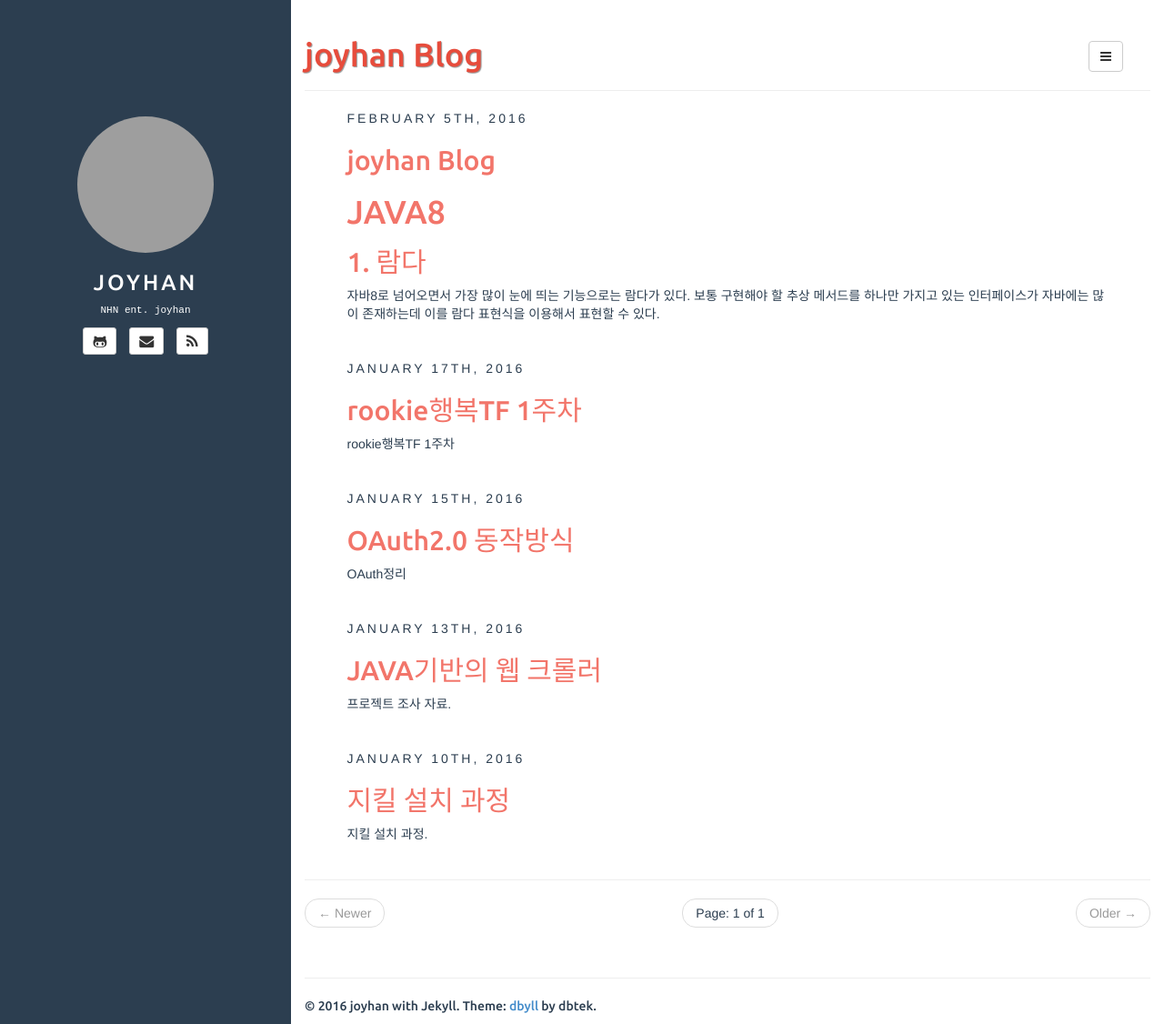
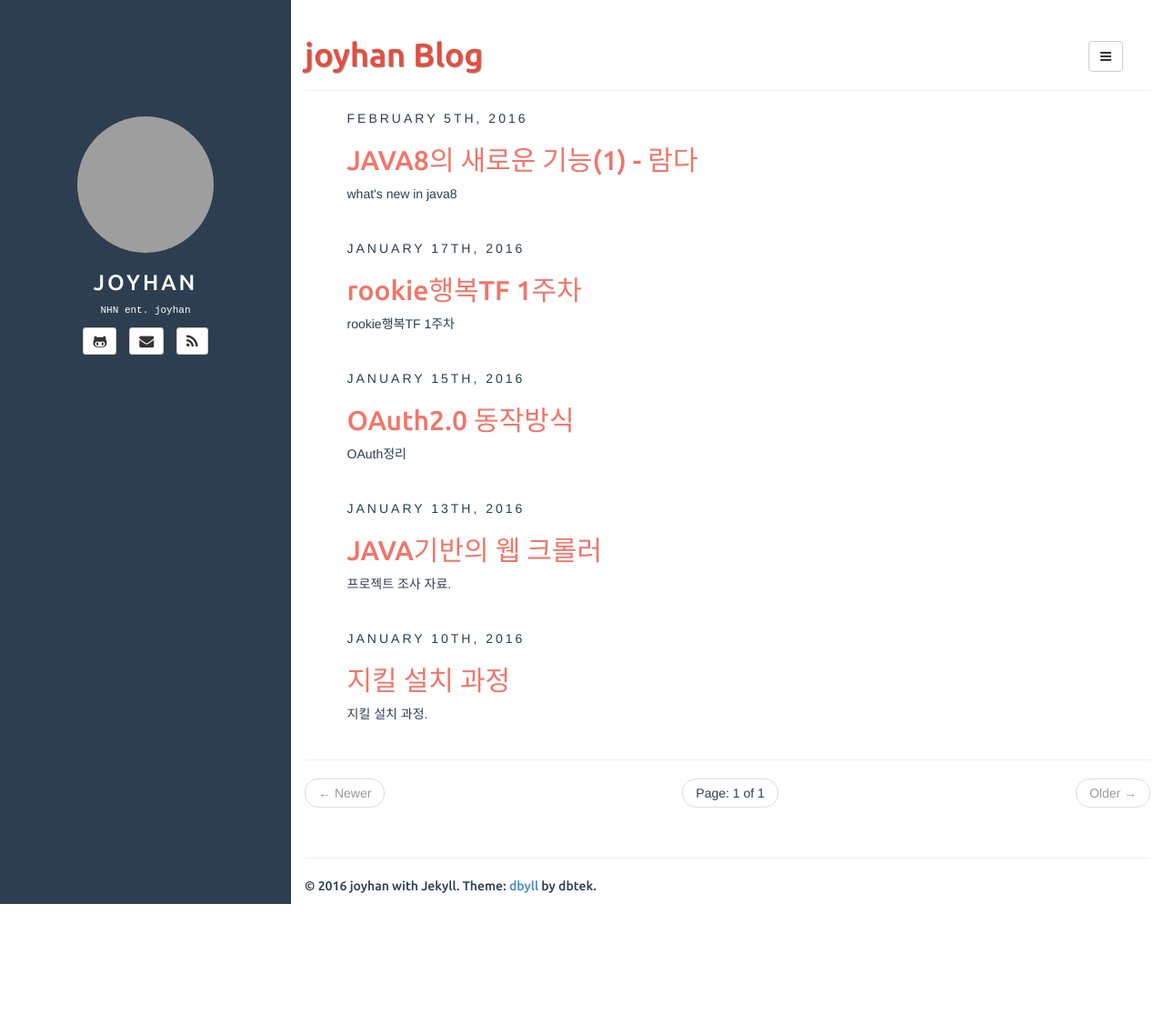
Before and after one commit to yyh910214/yyh910214.github.io, a Jekyll site: the page built from index.html, in a window 1280 px wide and 1126 px high. Shown: the whole window at 91% size. Built offline with Jekyll 4.4.1, drawn with Linux system fonts in a browser that asks for light colours; the list of posts is cut into pages by our own code; part of the change alters nothing that is shown; grey boxes are pictures that could not be loaded.

Commit message:
Update 2016-02-05-java8.md

````diff
--- a/_posts/2016-02-05-java8.md
+++ b/_posts/2016-02-05-java8.md
@@ -1,23 +1,71 @@
+---
+layout: post
+title: JAVA8의 새로운 기능(1) - 람다
+categories: [java8, java, ramda]
+tags: [java, java8, ramda]
+description: what's new in java8
+comments: true
+---
+
 # JAVA8
-## 1. 람다
+이번에 교육을 받으면서 주로 사용하게 되는 언어가 JAVA다. 특히 최신 버전인 JAVA8을 사용하면서 이번 버전에 새로 추가된 기능을 알아봐야 하는 기회가 있었다.
+사실 그 동안 JAVA가 버전마다 차이점이 있다는 사실조차 모르고 살고 있었는데, 이번 기회를 통해 앞선 버전들에서도 어떤 변화가 있었는지 간단하게라도 알아볼 수 있었다(JAVA5의 ENUM이나 제네릭, JAVA7의 try-with-resource등).
+이후로 자바 8의 기능을 천천히 공부하면서 포스팅을 해볼 예정이다.
+주로 참고한 책은 **[가장 빨리 만나는 자바8](http://www.yes24.com/24/Goods/12991245?Acode=101)** 이다.
+자바 8이 되면서 생긴 변동사항은 [JAVA8 Release-note](http://www.oracle.com/technetwork/java/javase/8-whats-new-2157071.html)에서 확인해볼 수 있었다.
+
+## 람다
 자바8로 넘어오면서 가장 많이 눈에 띄는 기능으로는 람다가 있다.
-보통 구현해야 할 추상 메서드를 하나만 가지고 있는 인터페이스가 자바에는 많이 존재하는데 이를 람다 표현식을 이용해서 표현할 수 있다.
+자바의 경우 슬프게도 함수를 그 자체로 인자로 넘길 수 없기 때문에, 콜백을 적용하려면 인터페이스를 내부 클래스, 익명 클래스로 만들어서 인자로 전달해야 하는 경우가 있었다. 개인적으로는 안드로이드를 개발하는 과정에서 이런 경험을 많이 해봤었고, GUI개발에서 역시 이런 경우가 많이 있다.
+
+이런 경우에 사실 우리가 정작 필요한 부분은 인터페이스가 구현해야하는 하나의 메서드인 경우가 많이 있다. 이런 구현해야 할 메서드를 하나 가지고 있는 인터페이스를 인자로 전달하는 경우 람다 표현식을 이용해서 표현할 수 있다.
 
 GUI나 안드로이드를 개발하다가 자주 마주하게 되는 EventListener나 Integer의 Compare와 같은 메서드가 대표적이다.
 
+공식적인 예제와 설명들은 [Oracle Guide-Java8](http://docs.oracle.com/javase/8/docs/technotes/guides/language/enhancements.html#javase8)을 참고하자.
+
 ### 함수형 인터페이스
+```java
+interface TestPersonTall {
+    boolean test(Person p);
+}
+```
+어린 시절 놀이기구를 타러가면 키제한이 있는 놀이기구가 있었다. 놀이기구를 타려는 사람들의 리스트를 받아서 출력하는 메서드가 있다고 생각해보자.
+
+```java
+printPassedPersons(
+    persons, //놀이 기구를 타고싶은 사람의 목록
+    new TestPersonTall() {
+        public boolean test(Person p) {
+            return p.getTall() >= 90;
+        }
+    }
+);
+```
+이전에는 위와 같이 인터페이스의 익명 클래스를 구현해서 인자로 넘겨야 했지만, JAVA8이 되면서 아래와 같이 람다식을 이용해서 표현하는 것이 가능해졌다.
+```java
+printPersons(
+    persons,
+    (Person p) -> p.getTall() >= 90
+);
+```
 
 ### 메서드 레퍼런스
-System.out::println은 x->System.out.println(x) 람다식과 의미가 같은 메서드 레퍼런스이다.
+개인적으로는 책을 읽으면서 함수형 언어의 특징과 비슷하지 않나 싶은 생각이 들었던 부분이다.
+메서드의 레퍼런스 자체를 인자로 넘겨주면서 사용할 수 있도록 되어있다.
+
+`System.out::println은 x->System.out.println(x) 람다식과 의미가 같은 메서드 레퍼런스이다.`
 특히 super::method의 경우 주어진 클래스를 대상으로 상위 클래스의 메서드를 호출할 수 있다.
 
 ### 생성자 레퍼런스
+생성자 역시 일반적인 메서드처럼 레퍼런스를 전달할 수 있었다.
 Member::new 는 Member의 생성자를 의미하고 문맥에 따라 어떤 생성자를 호출할지 결정한다.
 문맥상 String 인자를 하나만 받으면 Member(String)을 호출할 수 있게 된다.
 비슷한 예시로 `int[]::new`의 경우 `x -> new int[x]`를 나타내고, 이를 이용해서 `Member[] members = stream.toArray(Member[]::new)` 와 같이 Member의 배열을 만들어낼 수 있다.
 
 ### 변수의 유효범위
 람다 표현식에서 해당 표현식을 감싸고 있는 메서드나 클래스의 변수에 접근 하고 싶을 경우 람다 표현식의 자유변수의 값을 캡쳐해 내부적으로 사용할 수 있다.
+예전 안드로이드를 공부하던때 콜백 메서드에서 외부 변수에 접근 하려면 외부 변수 자체를 final로 선언해야 했었던 기억이 있는데, 그런 부분이 자바 8로 넘어오면서 변한 듯 하다.
 ```java
 public static void repeatMessage(String text, int count) {
   Runnable r = () - > {
@@ -28,7 +76,7 @@ public static void repeatMessage(String text, int count) {
   new Thread(r).start();
 }
 ```
-이런 메서드가 있다고 가정할 경우 JAVA도 클로저를 지원하여 text와 count 변수를 쓸 수 있다. 그러나 내부에서는 final로 인식하여 값 변경은 불가능 하다.
+이런 메서드가 있다고 가정할 경우 JAVA도 클로저를 지원하여 text와 count 변수를 쓸 수 있다. 그러나 **내부에서는 final로 인식하여 값 변경은 불가능**하다.
 
 ```java
 public static void repeatMessage(String text, int count) {
@@ -76,78 +124,7 @@ interface Member  {
 1. 슈퍼클래스와 인터페이스가 같은 메서드를 구현하고 있을 경우 슈퍼클래스의 내용을 적용한다.
 2. 두개의 슈퍼 인터페이스가 같은 메서드를 제공(두 인터페이스중 하나만 디폴트여도 문제가 된다)하고 있을 경우 컴파일에러를 보고한다.
 
+이 부분에서 개인적인 의혹은 `자바가 클래스의 다중상속을 지원하지 않는 것이 diamond상속의 경우 메서드의 충돌을 막기 위해서`라고 알고 있었는데, default 메서드를 통한 메서드의 구현내용을 받아올 수 있을 경우 class의 다중 상속도 같은 메서드를 구현하고 있을 경우에만 컴파일에러를 내고 나머지는 허용해도 되는 것이 아닌가 하는 생각이 들었다.(혹시 잘못 생각하는 것이라면 누가 알려주세요...)
+
 ** 인터페이스가 STATIC메서드를 가질 수 있다**는 것도 JAVA8의 중요한 특징이다.
 EX) Comparator의 comparing
-## 2. 스트림
-### 스트림 연산이란?
-```java
-int count = 0;
-for(String w : words)  {
-  if( w.length() > 12) count++;
-}
----------------------------------
-
-long count = words.stream().filter(w -> w.length() > 12).count();
-```
-스트림을 사용하면 위의 부분을 아래와 같이 처리할 수 있다.
-
-#### ** 스트림의 특징**
-1. 스트림은 요소들을 보관하지 않는다. 요소들은 하부 컬렉션에 보관.
-2. 스트림은 원본을 변경하지 않는다.
-3. 스트림 연산은 가능하면 lazy처리된다(결과가 필요하기 전에 실행되지 않음)
-4. 병렬 연산을 처리하기 쉽다.
-```java
-long count = words.parallerStream().filter(w->w.length() > 12).count();
-```
-와 같이 적용하여 병렬 연산을 적용할 수 있다.
-5. **스트림은 LAZY 연산**을 적용하기 때문에 스트림에서 호출된 순서로 실행되지 않는다. 위 예시의 경우 count가 호출되기 전에는 아무일도 일어나지 않다가 count가 호출되고 나서 filter가 실행되면서 12보다 긴 문자열을 찾는다.
-
-### 스트림 사용법
-#### 생성하기
-```java
-Stream<String> words = Stream.of(Array);
-Stream<String> words = Stream.of("a","b","c"); // 가변 인자
-Stream<String> words = Stream.of(Array, int from, int to); // 배열 범위
-Stream<String> words = Stream.empty();
-Stream<String> words = Stream.generate(()->"ECHO");
-Stream<Double> rand = Stream.generate(Math::random); //무한 랜덤 숫자
-Stream<Integer> integers = Stream.iterate(0, n->n.add(1)) // 무한 iterate스트림
-```
-이와 같이 생성할 수 있으며, generate의 경우 인자 없는 메서드를 이용한다.(실제로는 Supplier<T>인터페이스의 객체)
-iterate의 경우 실제로 UnaryOperator<T>의 객체를 함수로 받고, 시드로 부터 시작해서 계속 계산한다.
-또한, 자바8의 다양한 클래스는 메서드들이 추가되었다.
-ex) Pattern.splitAsStream, Files.lines
-Files.lines같은 경우는 리턴받은 스트림이 close를 호출할 경우 하부의 파일도 자동으로 닫아준다.
-
-#### 메서드
-filter, map, flatMap 세 종류의 메서드가 있다.
-filter의 경우 Predicate<T>를 받는다(인자 하나를 받아서 boolean을 리턴)
-```java
-Stream<String> longWords = words.filter(w->w.length() > 2);
-```
-map의 경우 값을 하나 받아서 새로운 값을 리턴한다.
-```java
-Stream<Character> firstChars = words.map(s->s.charAt(0));
-```
-flatMap을 통해서 MONAD 이론의 개념을 펼칠 수 있다.(모나드이론 ?)
-```java
-public static Stream<Charater> characterStream(String s)  {
-  List<Character> result = new ArrayList<>();
-  for( char c : s.toCharArray()) result.add(c);
-  return result.stream();
-}
-
-Stream<Stream<Character>> result = words.map(w->characterStream(w)); // 이 경우 스트림의 스트림으로 나와 활용하기 어렵다.
-Stream<Character> result = words.flatMap(w->characterStream(w));
-```
-
-#### 서브스트림
-```java
-// 0~99번째의 숫자 스트림
-Stream<Double> randoms = Stream.generate(Math::random).limit(100);
-// 100번째 이후의 숫자 스트림
-Stream<Double> randoms = Stream.generate(Math::random).skip(100);
-// Stream concat을 통해 두 스트림을 합칠 수 있다.
-// 단 첫번째 스트림이 무한이면 불가능
-Stream<Character> combined = Stream.concat(characterStream("HELLO"),characterStream("WORLD"));
-```
````
